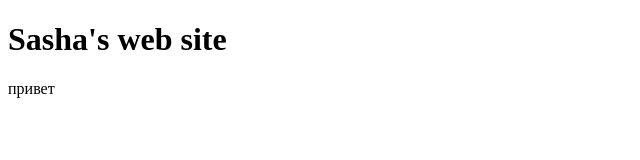
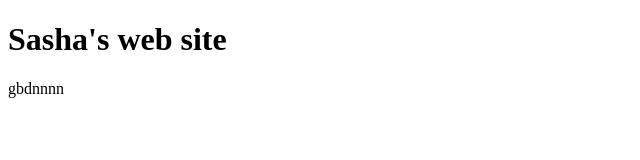
Before and after one commit to SashaT1337/sashaT1337.github.io, a plain HTML site: page index.html in a window 1280 px wide. Shown: the full height of the page, 0-640 px from the left. Drawn offline with Linux system fonts and the light colour scheme.

Commit message:
Update index-test.html

```diff
--- a/index.html
+++ b/index.html
@@ -7,6 +7,6 @@
 </head>
 <body>
     <h1>Sasha's web site</h1>
-    <p>привет</p>
+    <p>gbdnnnn</p>
 </body>
 </html>
```
